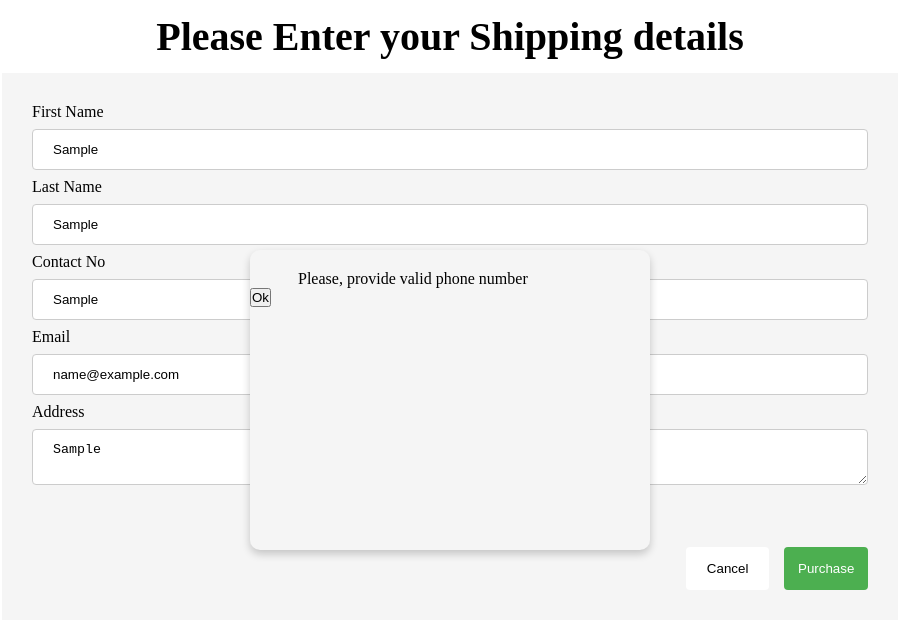
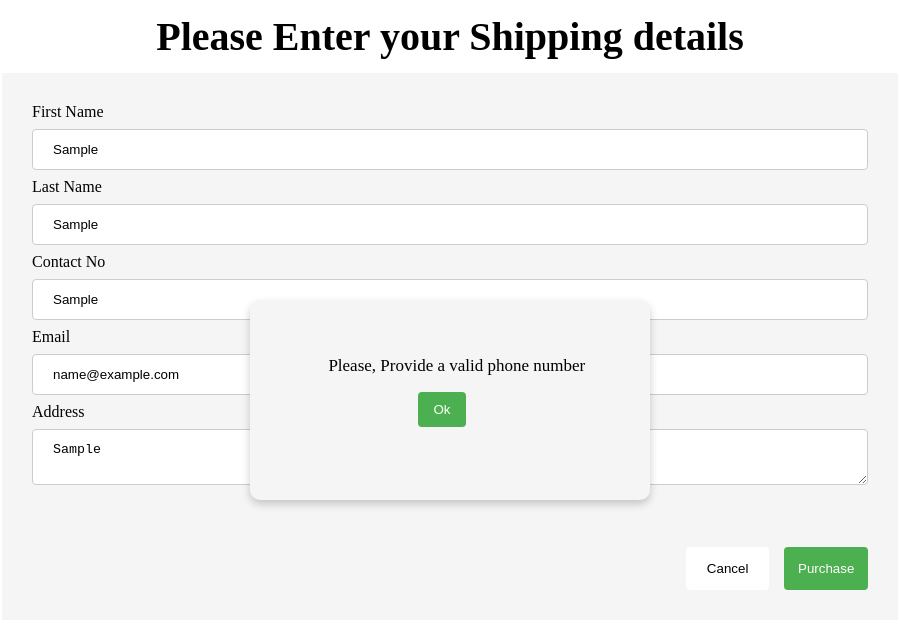
Before and after one commit to Surya2634/VGTS, a React (Create React App) app: page /checkout in a window 1280 px wide. Both pictures are taken after typing "Sample", "Sample", "Sample", "name@example.com", "Sample" into the empty fields and a click on the button "Purchase". Shown: the top 628 px of the page, without its empty margins (190-1089 px from the left). Built offline with nearby package versions, Linux system fonts and the light colour scheme.

Commit message:
Fixed Bug

```diff
--- a/src/Component/Modal/Modal.module.css
+++ b/src/Component/Modal/Modal.module.css
@@ -14,7 +14,7 @@
 
 .modalWrapper{
     width: 400px;
-    height: 300px;
+    height: 200px;
     background-color: whitesmoke;
     box-shadow: 0 4px 8px 0 rgba(0, 0, 0, 0.2);
     border-radius: 10px;
--- a/src/Component/SearchMeal/SearchMeal.js
+++ b/src/Component/SearchMeal/SearchMeal.js
@@ -26,15 +26,16 @@ const SearchMeal = () => {
   const debouncedSearchText = useDebounce(search, 1000);
   const [isSearchData, setIsSearchData] = useState(true);
   const dispatch = useDispatch();
+  console.log({ isLoading });
 
   useEffect(() => {
-    setIsLoading(true);
+    setIsLoading(false);
     if (!debouncedSearchText) {
       getMeal().then((response) => {
         setIsSearchData(true);
         setMeal(response.meals);
+        setIsLoading(true);
         dispatch(StoreMealDetails(response.meals));
-        setIsLoading(false);
       });
     } else {
       getMealBySearch({ searchText: debouncedSearchText }).then((response) => {
@@ -45,7 +46,7 @@ const SearchMeal = () => {
         } else {
           setIsSearchData(!isSearchData);
         }
-        setIsLoading(false);
+        setIsLoading(true);
       });
     }
   }, [debouncedSearchText]);
--- a/src/Page/Checkout/Checkout.module.css
+++ b/src/Page/Checkout/Checkout.module.css
@@ -1,16 +1,17 @@
-.container{
-    display:flex;
+.container {
+  display: flex;
   flex-direction: column;
-    align-items:center;
-    justify-content:center;
-    width:100%;
+  align-items: center;
+  justify-content: center;
+  width: 100%;
 }
-form{
+form {
   background-color: whitesmoke;
   padding: 30px;
-    width:70%;
+  width: 70%;
 }
-.input, select {
+.input,
+select {
   width: 100%;
   padding: 12px 20px;
   margin: 8px 0;
@@ -19,31 +20,53 @@ form{
   border-radius: 4px;
   box-sizing: border-box;
 }
-  .button{
+.button {
   display: flex;
   align-items: center;
   justify-content: flex-end;
-    margin-top:50px;
-    width:100%;
-    gap:   15px;
+  margin-top: 50px;
+  width: 100%;
+  gap: 15px;
 }
-  .Purchase,.cancel {
+.Purchase,
+.cancel {
   display: flex;
   align-items: center;
   justify-content: center;
   width: 10%;
-    background-color: #4CAF50;
+  background-color: #4caf50;
   color: white;
   padding: 14px 20px;
   border: none;
   border-radius: 4px;
   cursor: pointer;
 }
-  .cancel{
+.cancel {
   display: flex;
   align-items: center;
   justify-content: center;
   width: 10%;
   background-color: white;
-    color:black
+  color: black;
 }
+
+.ModalContainer{
+ padding: 10%;
+}
+
+.ModalContainer > p {
+  font-size: 17px;
+}
+
+.ModalContainer > button {
+  display: grid;
+  place-items: center;
+  width: 15%;
+  background-color: #4caf50;
+  color: white;
+  padding: 10px;
+  border: none;
+  border-radius: 4px;
+  cursor: pointer;
+  margin: 5% 0 0 40%;
+}
--- a/src/Page/Checkout/index.js
+++ b/src/Page/Checkout/index.js
@@ -113,8 +113,8 @@ const Checkout = () => {
       </div>
       {openModal && (
         <Modal>
-          <div>
-            <p>Please, provide valid phone number</p>
+          <div className={styles.ModalContainer}>
+            <p>Please, Provide a valid phone number</p>
             <button onClick={() => setOpenModal((prevData) => !prevData)}>
               Ok
             </button>
--- a/src/Page/MealDetail/MealDetail.module.css
+++ b/src/Page/MealDetail/MealDetail.module.css
@@ -1,4 +1,4 @@
-.MealDetailContainer{
+.MealDetailContainer {
   border-radius: 5px;
   box-shadow: 0 4px 8px 0 rgba(0, 0, 0, 0.2);
   margin: auto;
@@ -9,33 +9,32 @@
   align-items: center;
 }
 
-.MealImg{
+.MealImg {
   width: 300px;
   border-radius: 10px;
 }
 
-.MealDescription{
+.MealDescription {
   width: 100%;
 }
 
-.MealDescription> p{
+.MealDescription > p {
   text-align: left;
-    margin:2% 0 0 0;
+  margin: 2% 0 0 0;
 }
 
-.MealDescription> h1{
+.MealDescription > h1 {
   text-align: left;
-    margin:0;
+  margin: 0;
 }
 
-
-.mealInstruction{
+.mealInstruction {
   text-align: justify;
 }
 
-.ChekoutButton{
-    border: .5px solid gray;
-    background-color:white;
+.ChekoutButton {
+  border: 0.5px solid gray;
+  background-color: white;
   aspect-ratio: 10/1;
   padding: 1%;
   border-radius: 25px;
@@ -43,7 +42,28 @@
   margin: 2% 0 0 0;
 }
 
-.ChekoutButton:hover{
-    background-color:gray;
-    color:white;
+.ChekoutButton:hover {
+  background-color: gray;
+  color: white;
 }
+
+.ModalContainer {
+  padding: 10%;
+}
+
+.ModalContainer > p {
+  font-size: 17px;
+}
+
+.ModalContainer > button {
+  display: grid;
+  place-items: center;
+  width: 15%;
+  background-color: #4caf50;
+  color: white;
+  padding: 10px;
+  border: none;
+  border-radius: 4px;
+  cursor: pointer;
+  margin: 5% 0 0 40%;
+}
--- a/src/Page/MealDetail/index.js
+++ b/src/Page/MealDetail/index.js
@@ -47,10 +47,12 @@ const MealDetail = () => {
       </div>
       {openModal && (
         <Modal>
-          <div>Sorry, There is no ID for this Meal, pick something else...</div>
-          <button onClick={() => setOpenModal((prevData) => !prevData)}>
-            Ok
-          </button>
+          <div className={styles.ModalContainer}>
+            <p>Sorry, There is no ID for this Meal, pick something else...</p>
+            <button onClick={() => setOpenModal((prevData) => !prevData)}>
+              Ok
+            </button>
+          </div>
         </Modal>
       )}
     </>
--- a/src/Page/OrderConfirmation/OrderConfirmation.module.css
+++ b/src/Page/OrderConfirmation/OrderConfirmation.module.css
@@ -41,3 +41,7 @@
   width: 30%;
   color: white !important;
 }
+
+.homeButton{
+  cursor: pointer;
+}
--- a/src/Page/OrderConfirmation/index.js
+++ b/src/Page/OrderConfirmation/index.js
@@ -42,7 +42,9 @@ const ConfirmationPage = () => {
             <span>{users.email}</span>
 
             <button className={styles.done}>Purchased</button>
-            <button onClick={navigateHome}>Back to Home</button>
+            <button className={styles.homeButton} onClick={navigateHome}>
+              Back to Home
+            </button>
           </div>
         </div>
       </div>
```
Lines whose indentation alone changed are shown as unchanged.
